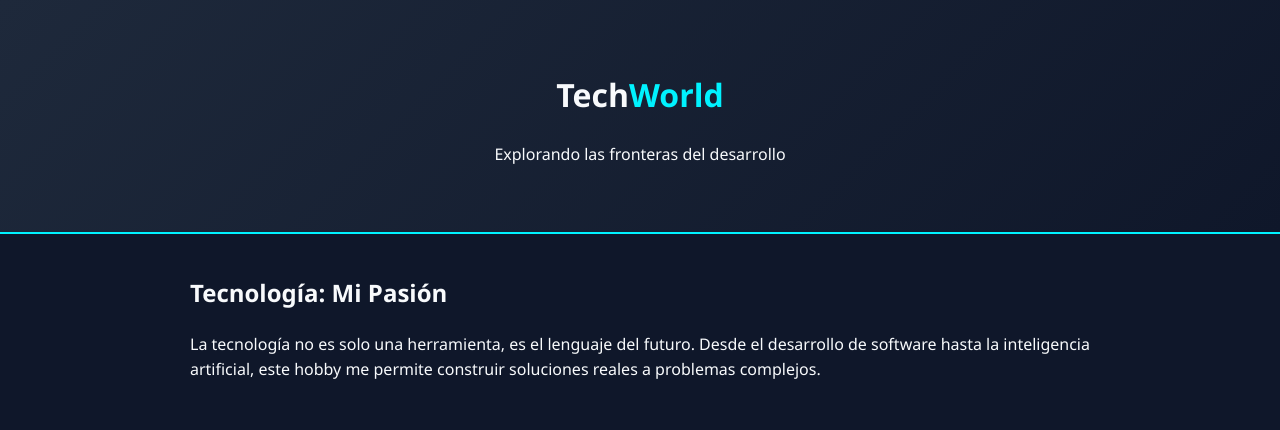
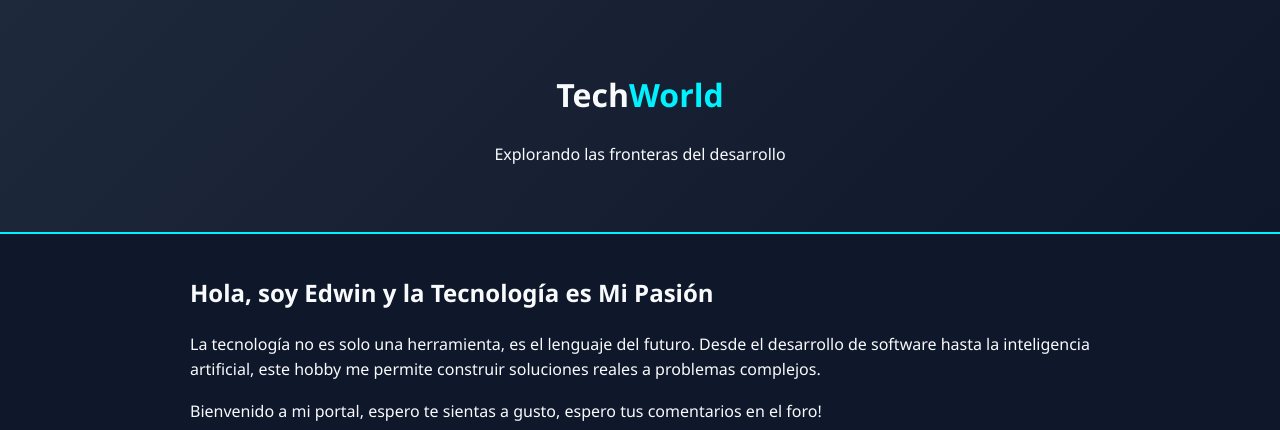
Before and after one commit to Edwing11/tecnologiaQueEmerge, a website: page public/index.html in a window 1280 px wide. Shown: the top 430 px of the page. Drawn offline with Linux system fonts and the light colour scheme; no server answers.

Commit message:
update index

```diff
--- a/public/index.html
+++ b/public/index.html
@@ -14,8 +14,9 @@
 
     <main>
         <section id="introduccion">
-            <h2>Tecnología: Mi Pasión</h2>
+            <h2>Hola, soy Edwin y la Tecnología es Mi Pasión</h2>
             <p>La tecnología no es solo una herramienta, es el lenguaje del futuro. Desde el desarrollo de software hasta la inteligencia artificial, este hobby me permite construir soluciones reales a problemas complejos.</p>
+            <p>Bienvenido a mi portal, espero te sientas a gusto, espero tus comentarios en el foro!</p>
         </section>
 
         <section id="galeria">
```
